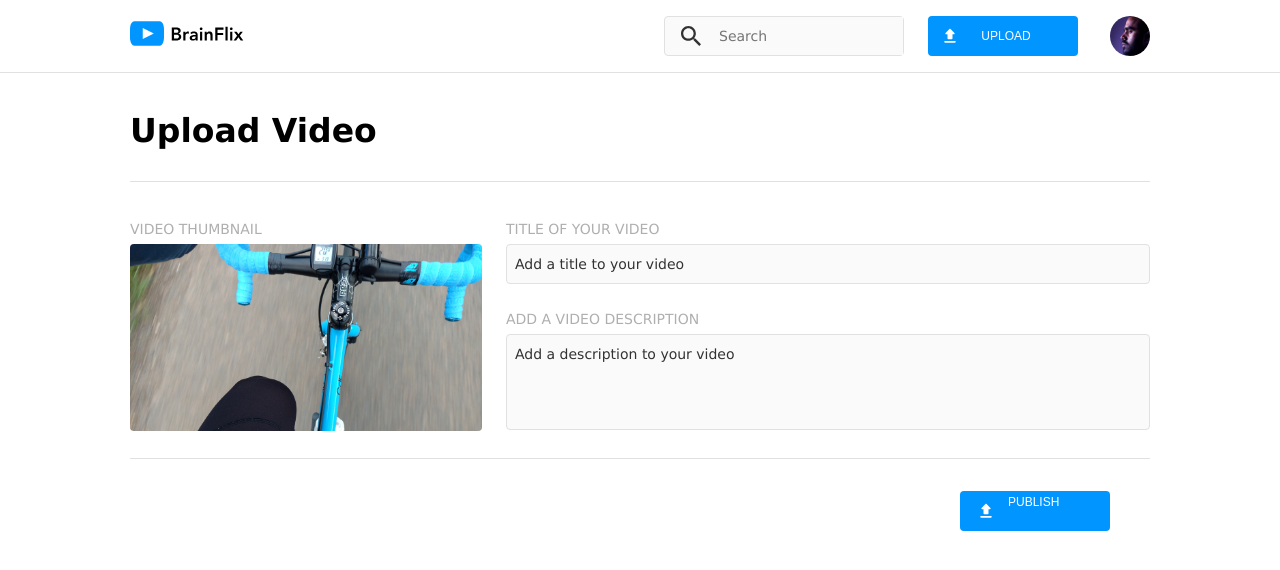
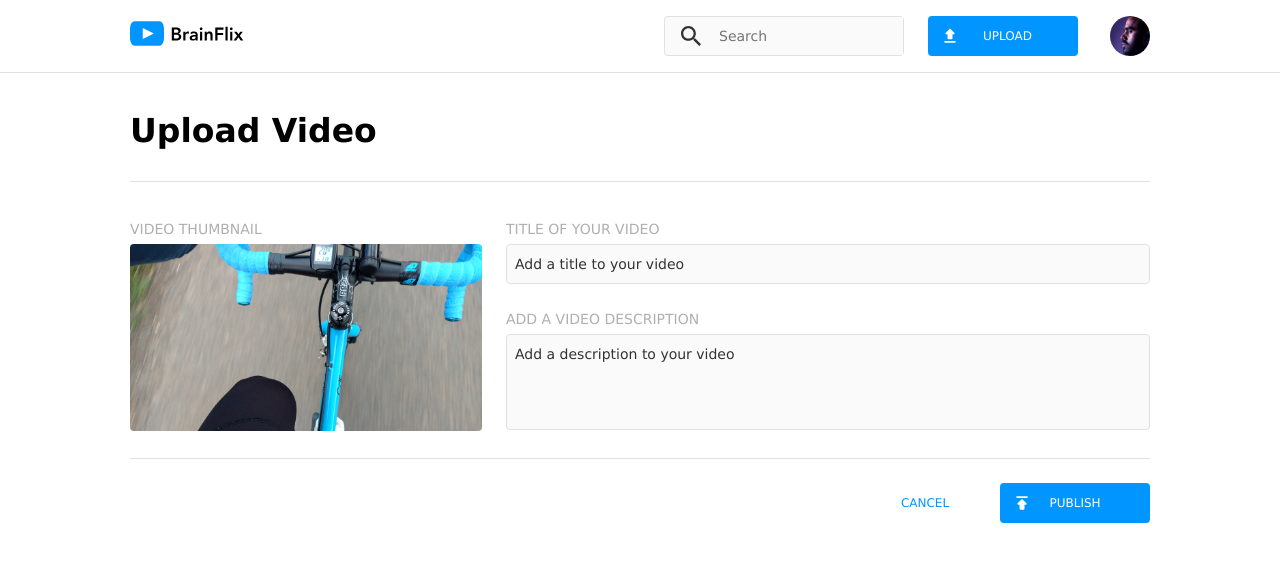
Before and after one commit to james-kwok/james-kwok-brainflix, a React (Create React App) app: page /upload in a window 1280 px wide. Shown: the top 570 px of the page. Built offline with nearby package versions, Linux system fonts and the light colour scheme; a web font is replaced by a local one.

Commit message:
fix button structure & styles

```diff
--- a/src/App.scss
+++ b/src/App.scss
@@ -62,17 +62,22 @@ textarea {
 }
 
 button {
-  height: 100%;
-  width: 100%;
-  padding-left: 0.25rem;
-  background: none;
-  border: none;
-  border-radius: 0.25rem;
-  text-transform: uppercase;
+  cursor: pointer;
+  font-family: $site-font-family;
   font-size: $labels-buttons-size;
   font-weight: $body-weight;
   line-height: $labels-buttons-line-height;
+  text-transform: uppercase;
   color: $primary-white;
+  height: 2.5rem;
+  width: 100%;
+  border: none;
+  border-radius: 4px;
+  padding: 0;
+
+  @include tablet {
+    width: 9.375rem;
+  }
 }
 
 h1,
--- a/src/component/Form/Form.jsx
+++ b/src/component/Form/Form.jsx
@@ -17,14 +17,14 @@ const Form = () => {
             name="comment"
           ></textarea>
         </div>
-        <div className="Form__button-wrapper">
+        <button className="Form__button">
           <img
             className="Form__button-icon"
             src={commentIcon}
             alt="Comment-Icon"
           />
-          <button className="Form__button">Comment</button>
-        </div>
+          <span className="Form__button-text">Comment</span>
+        </button>
       </form>
     </div>
   );
--- a/src/component/Form/Form.scss
+++ b/src/component/Form/Form.scss
@@ -87,14 +87,13 @@
     }
   }
 
-  &__button-wrapper {
+  &__button {
     display: flex;
-    height: 2.5rem;
-    width: 100%;
+    justify-content: center;
+    align-items: center;
+    padding: 0 0.75rem;
+    margin-top: 1rem;
     background-color: $primary-blue;
-    border-radius: 4px;
-    margin-top: 1rem;
-    cursor: pointer;
 
     &:hover {
       background-color: $secondary-blue;
@@ -109,11 +108,11 @@
   &__button-icon {
     height: 1rem;
     width: 1rem;
-    margin: auto 0.75rem;
+    margin: auto 1rem auto 0;
   }
 
-  &__button {
-    margin-right: 2.5rem;
-    cursor: pointer;
+  &__button-text {
+    width: 100%;
+    margin: auto 1.75rem auto auto;
   }
 }
--- a/src/component/Navigation/Navigation.jsx
+++ b/src/component/Navigation/Navigation.jsx
@@ -27,15 +27,13 @@ const Navigation = () => {
           </div>
         </div>
         <img className="Nav__avatar" src={avatar} />
-        <Link to="/upload" className="Nav__button-wrapper">
+        <Link to="/upload" className="Nav__button">
           <img
             className="Nav__button-icon"
             src={uploadIcon}
             alt="Upload-Icon"
           />
-          <button to="/upload" className="Nav__button">
-            Upload
-          </button>
+          <span className="Nav__button-text">Upload</span>
         </Link>
       </div>
     </div>
--- a/src/component/Navigation/Navigation.scss
+++ b/src/component/Navigation/Navigation.scss
@@ -95,14 +95,18 @@
     }
   }
 
-  &__button-wrapper {
-    display: flex;
+  &__button {
+    cursor: pointer;
+    text-transform: uppercase;
+    background-color: $primary-blue;
     height: 2.5rem;
     width: 100%;
+    display: flex;
+    justify-content: center;
+    align-items: center;
+    border-radius: 4px;
+    padding: 0 0.75rem;
     margin-top: 1rem;
-    background-color: $primary-blue;
-    border-radius: 4px;
-    padding-right: 3rem;
 
     &:hover {
       background-color: $secondary-blue;
@@ -112,7 +116,6 @@
       width: 9.375rem;
       margin-top: 0;
       margin-right: 1.5rem;
-      padding-right: 2.25rem;
     }
 
     @include desktop {
@@ -121,18 +124,13 @@
   }
 
   &__button-icon {
+    margin-right: auto;
     height: 1.25rem;
     width: 1.25rem;
-    margin: auto 0.75rem;
   }
 
-  &__button {
-    margin: auto;
-    font-size: $labels-buttons-size;
-    line-height: $labels-buttons-line-height;
-    text-transform: uppercase;
-    text-decoration: none;
-    color: $primary-white;
-    cursor: pointer;
+  &__button-text {
+    width: 50%;
+    margin: auto 1.25rem;
   }
 }
--- a/src/component/UploadForm/UploadForm.jsx
+++ b/src/component/UploadForm/UploadForm.jsx
@@ -1,6 +1,5 @@
 import thumbnail from "../../assets/images/Upload-video-preview.jpg";
-import uploadIcon from "../../assets/icons/upload.svg";
-import { Link } from "react-router-dom";
+import uploadIcon from "../../assets/icons/publish.svg";
 import { useState } from "react";
 import "./UploadForm.scss";
 import axios from "axios";
@@ -81,9 +80,9 @@ const UploadForm = () => {
               src={uploadIcon}
               alt="Upload-Icon"
             />
-            Publish
+            <span className="Upload__button-text">Publish</span>
           </button>
-          <button className="Upload__textlink-wrapper">Cancel</button>
+          <button className="Upload__textlink nohover">Cancel</button>
         </div>
       </form>
     </div>
--- a/src/component/UploadForm/UploadForm.scss
+++ b/src/component/UploadForm/UploadForm.scss
@@ -137,6 +137,11 @@
 
   &__buttons {
     padding: 0 1rem;
+
+    :not(.nohover):hover {
+      background-color: $secondary-blue;
+    }
+
     @include tablet {
       padding: 0;
       display: flex;
@@ -149,55 +154,36 @@
   }
 
   &__button {
-    margin-right: 2.5rem;
-    cursor: pointer;
     display: flex;
-    height: 2.5rem;
-    width: 100%;
+    justify-content: center;
+    align-items: center;
+    padding: 0 0.75rem;
     background-color: $primary-blue;
-    border-radius: 4px;
-    margin-top: 1rem;
-
-    &:hover {
-      background-color: $secondary-blue;
-    }
 
     @include tablet {
-      margin-top: 0.5rem;
-      width: 9.375rem;
       order: 2;
     }
   }
 
   &__button-icon {
+    margin: auto;
     height: 1.25rem;
     width: 1.25rem;
-    margin: auto 0.75rem;
   }
 
-  &__textlink-wrapper {
-    display: flex;
-    justify-content: center;
-    height: 2.5rem;
+  &__button-text {
     width: 100%;
+    margin: auto 1.25rem auto auto;
+  }
+
+  &__textlink {
     background-color: $primary-white;
-    border-radius: 4px;
+    color: $primary-blue;
     margin-top: 1.5rem;
 
     @include tablet {
-      width: 9.375rem;
-      align-items: center;
-      width: 9.375rem;
-      margin: auto 1rem 0 auto;
+      order: 1;
+      margin: 0 0 0 auto;
     }
   }
-
-  &__textlink {
-    text-decoration: none;
-    text-transform: uppercase;
-    font-size: $labels-buttons-size;
-    font-weight: $body-weight;
-    line-height: $labels-buttons-line-height;
-    color: $primary-blue;
-  }
 }
```
